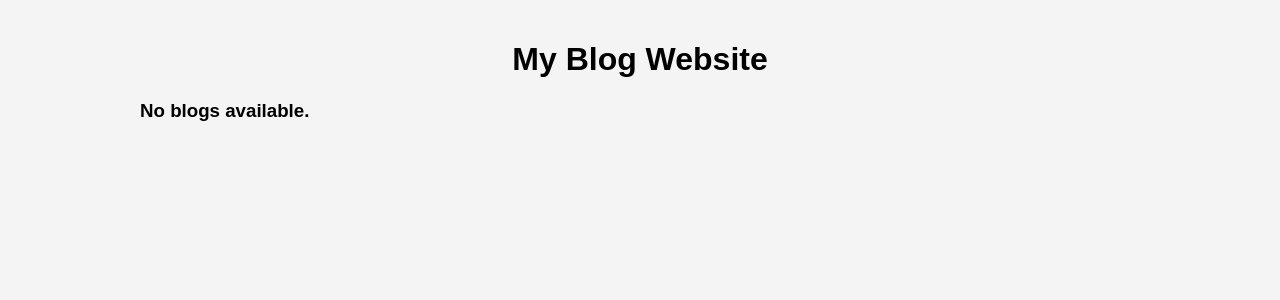
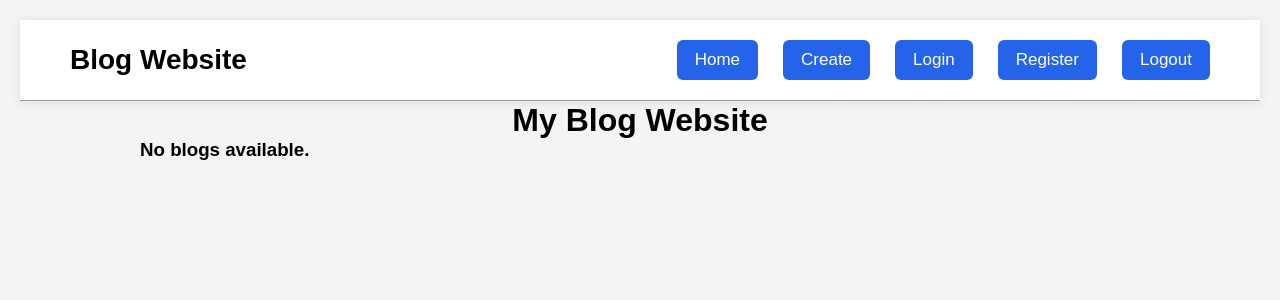
Before and after one commit to Sunilgaru1/blog-site, a Django app: page / in a window 1280 px wide. Shown: the top 300 px of the page. Run offline with Django 5.2, Linux system fonts and the light colour scheme; data that the repository does not hold is empty.

Commit message:
Added frontend work to show blogs

```diff
--- a/blog/templates/blog/blog_index.html
+++ b/blog/templates/blog/blog_index.html
@@ -1,7 +1,80 @@
-<!DOCTYPE html>
-<html>
-<head>
-    <title>Blog Website</title>
+{% extends 'base.html' %}
+
+{% block title %}
+Blog Website
+{% endblock %}
+
+{% block body %}
+<style>
+    *{
+        margin:0;
+        padding:0;
+        box-sizing:border-box;
+    }
+
+    body{
+        font-family: Arial, sans-serif;
+        background:#f4f4f4;
+    }
+
+    nav{
+        display:flex;
+        justify-content:space-between;
+        align-items:center;
+        padding:20px 50px;
+        background:white;
+        box-shadow:0 2px 10px rgba(0,0,0,0.1);
+    }
+
+    .logo{
+        font-size:28px;
+        font-weight:bold;
+    }
+
+    .nav-links{
+        display:flex;
+        align-items:center;
+        gap:25px;
+    }
+
+    .nav-links a{
+        text-decoration:none;
+        color:#333;
+        font-size:17px;
+        font-weight:500;
+        transition:0.3s;
+    }
+
+    .nav-links a:hover{
+        color:#2563eb;
+    }
+
+    .create-btn{
+        background:#2563eb;
+        color:white !important;
+        padding:10px 18px;
+        border-radius:6px;
+    }
+
+    .create-btn:hover{
+        background:#1d4ed8;
+    }
+    </style>
+
+    <nav>
+        <div class="logo">Blog Website</div>
+        <div class="nav-links">
+            <a href="/" class="create-btn">Home</a>
+            <a href="create/" class="create-btn">Create</a>
+            <a href="login/" class="create-btn">Login</a>
+            <a href="Register/" class="create-btn">Register</a>
+            <a href="logout/" class="create-btn">Logout</a>
+        </div>
+
+
+    </nav>
+
+    <hr>
 <style>
     body{
         font-family: Arial, sans-serif;
@@ -9,13 +82,16 @@
         margin:0;
         padding:20px;
     }
+
     h1{
         text-align:center;
     }
+
     .container{
         max-width:1000px;
         margin:auto;
     }
+
     .card{
         background:white;
         padding:20px;
@@ -23,16 +99,17 @@
         border-radius:10px;
         box-shadow:0 2px 8px rgba(0,0,0,0.1);
     }
+
     .card h2{
         margin-top:0;
     }
+
     .date{
         color:gray;
         font-size:14px;
     }
 </style>
-</head>
-<body>
+
 <h1>My Blog Website</h1>
 
 <div class="container">
@@ -61,5 +138,4 @@
 
 </div>
 
-</body>
-</html>
+{% endblock %}
--- a/blog_project_main/settings.py
+++ b/blog_project_main/settings.py
@@ -55,7 +55,7 @@ ROOT_URLCONF = 'blog_project_main.urls'
 TEMPLATES = [
     {
         'BACKEND': 'django.template.backends.django.DjangoTemplates',
-        'DIRS': [],
+        'DIRS': ['templates'],
         'APP_DIRS': True,
         'OPTIONS': {
             'context_processors': [
--- /dev/null
+++ b/templates/base.html
@@ -0,0 +1,14 @@
+<!DOCTYPE html>
+<html lang="en">
+<head>
+    <meta charset="UTF-8">
+    <meta name="viewport" content="width=device-width, initial-scale=1.0">
+    <title>{% block title %}{% endblock %}</title>
+</head>
+<body>
+
+    {% block body %}
+    {% endblock %}
+
+</body>
+</html>
```
Lines whose indentation alone changed are shown as unchanged.
